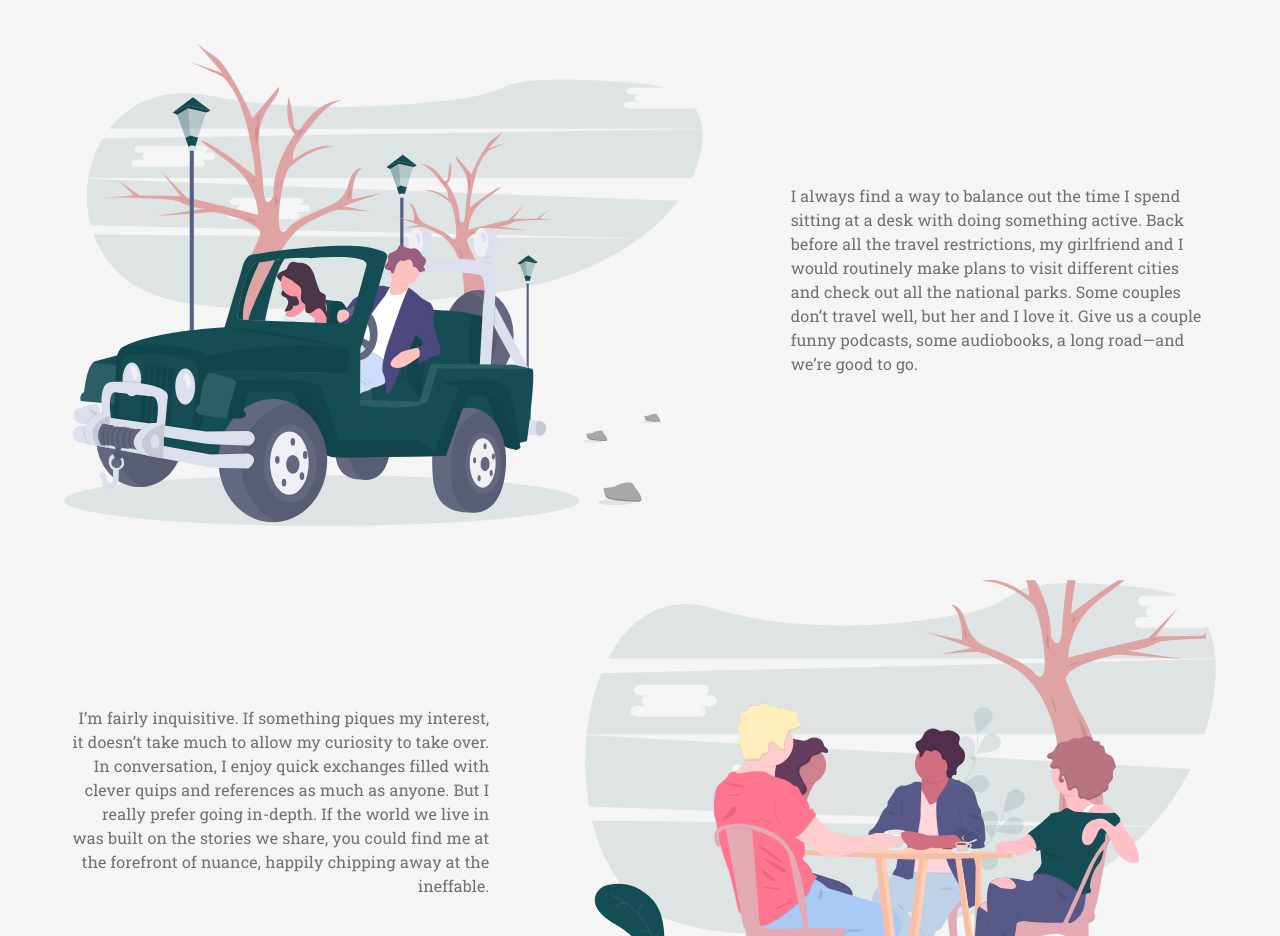
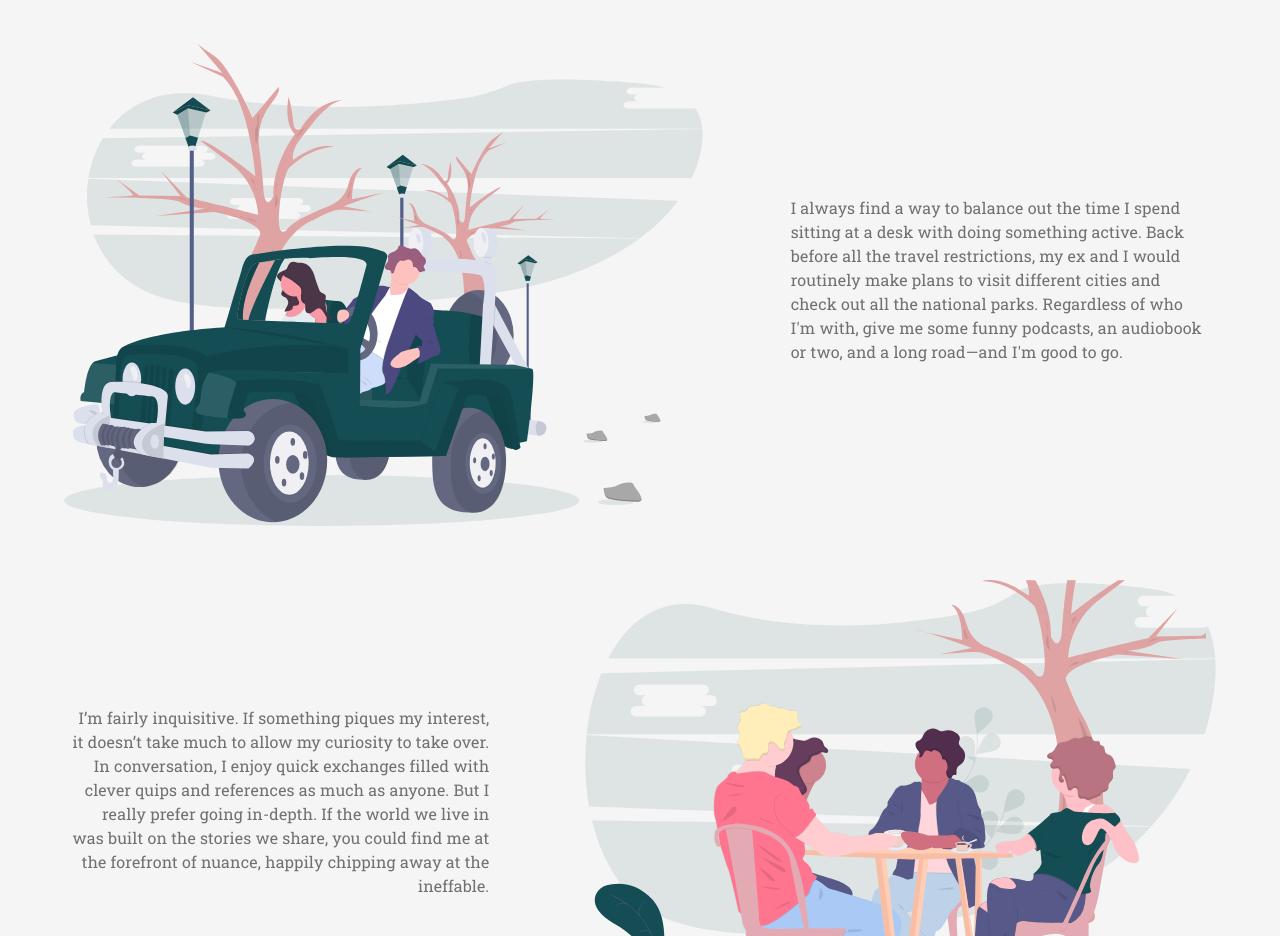
Before and after one commit to stevendelro/Portfolio, a Next.js app: page / in a window 1280 px wide. Shown: the part 1320-2256 px from the top of the page. Built offline with nearby package versions, Linux system fonts and the light colour scheme; a web font is replaced by a local one.

Commit message:
update text

```diff
--- a/pages/index.js
+++ b/pages/index.js
@@ -52,10 +52,10 @@ for me.
 const exploreText = `
 I always find a way to balance out the time I spend sitting at a desk
 with doing something active. Back before all the travel restrictions, my
-girlfriend and I would routinely make plans to visit different cities and
-check out all the national parks. Some couples don’t travel well, but her
-and I love it. Give us a couple funny podcasts, some audiobooks, a long
-road—and we’re good to go.
+ex and I would routinely make plans to visit different cities and
+check out all the national parks. Regardless of who I'm with, give me
+some funny podcasts, an audiobook or two, and a long road—and I'm good to
+go.
 `
 const hangoutText = `
 I’m fairly inquisitive. If something piques my interest, it doesn’t take
```
